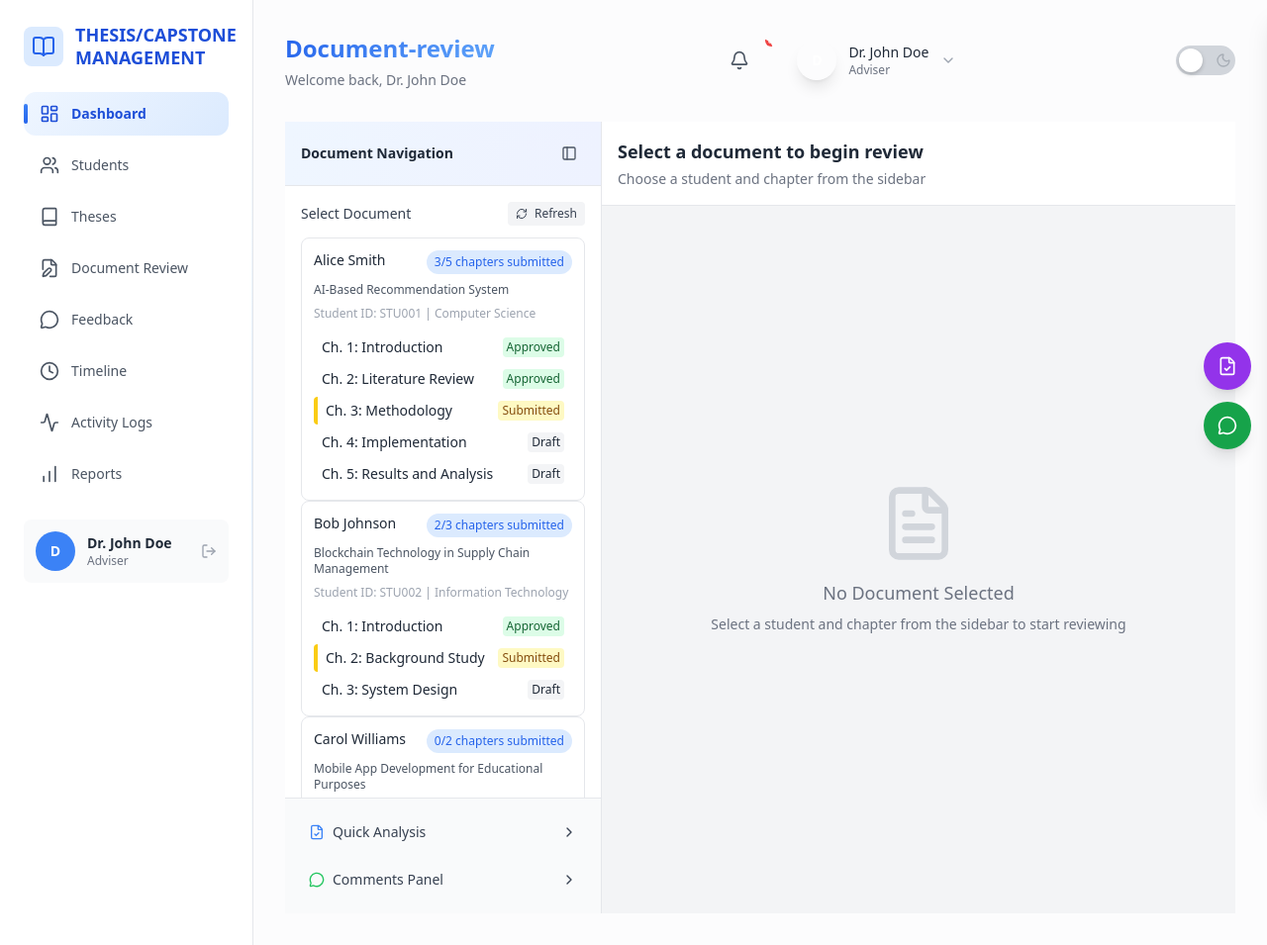
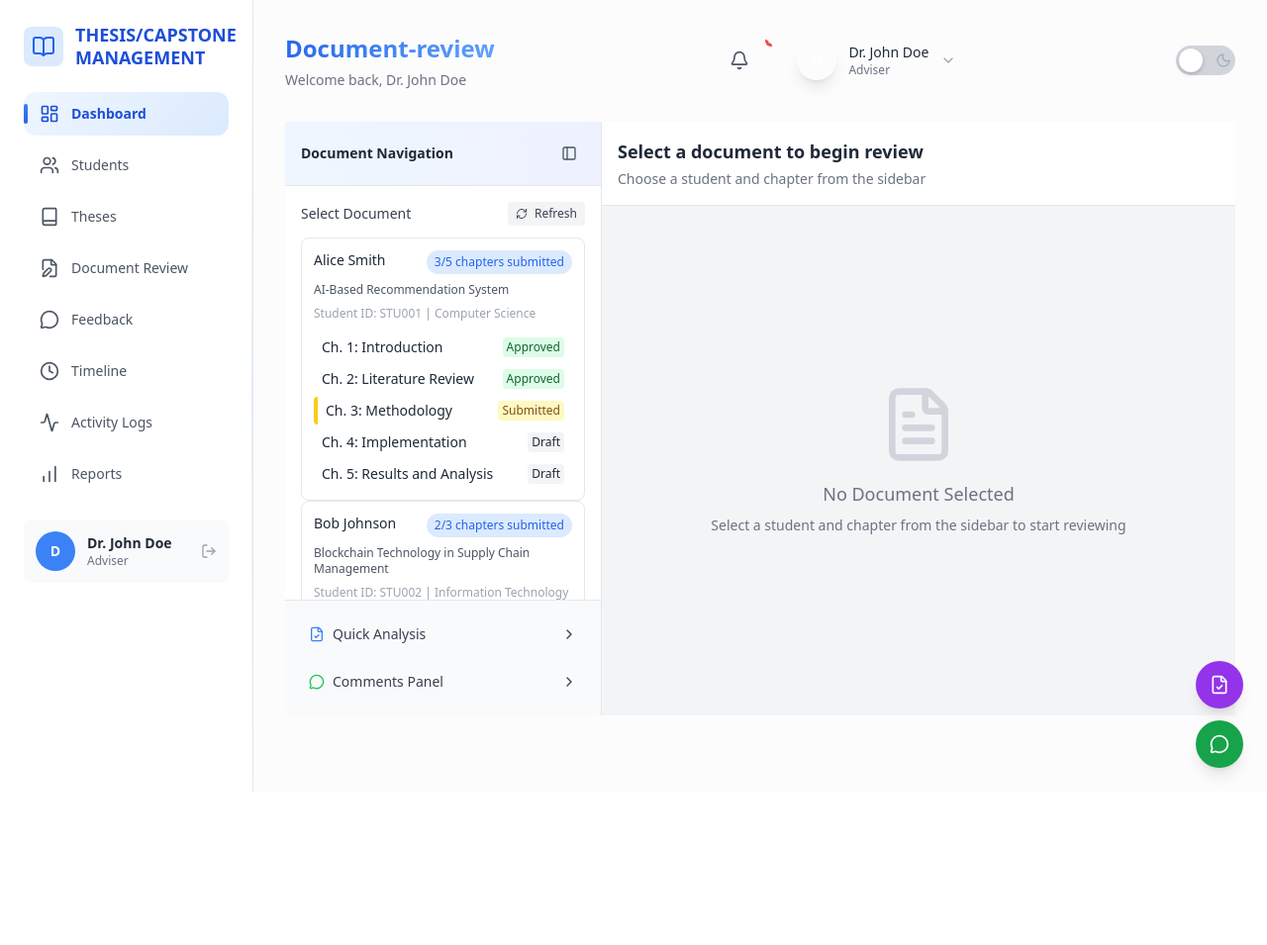
Before and after one commit to Kulaposis/thesis, a PHP site: page /systemFunda.php?tab=document-review in a window 1280 px wide. Shown: the whole page at 99% size. After the commit the page ends 800 px from the top, so only its background shows below. Run offline with PHP 8.4, Linux system fonts and the light colour scheme; a user stored in the database is signed in; data comes from the database, SQL or seed files in the repository; data that the repository does not hold is empty; some libraries are stand-ins or nearby versions.

Commit message:
Implement responsive design for document review interface
Co-authored-by: davelester.aban <davelester.aban@perpetual.edu.ph>

```diff
--- a/systemFunda.php
+++ b/systemFunda.php
@@ -699,9 +768,9 @@ $unassigned_students = $stmt->fetchAll(PDO::FETCH_ASSOC);
 
       <!-- Document Review Tab Content -->
       <div id="document-review-content" class="tab-content hidden">
-        <div class="flex h-screen relative">
+        <div class="flex h-[calc(100vh-200px)] relative overflow-hidden">
           <!-- Collapsible Sidebar -->
-          <div id="document-sidebar" class="w-80 bg-white border-r border-gray-200 flex flex-col transition-all duration-300 ease-in-out">
+          <div id="document-sidebar" class="w-80 min-w-80 bg-white border-r border-gray-200 flex flex-col transition-all duration-300 ease-in-out shrink-0">
             <!-- Sidebar Header -->
             <div class="p-4 border-b border-gray-200 bg-gradient-to-r from-blue-50 to-indigo-50">
               <div class="flex justify-between items-center">
@@ -764,23 +833,28 @@ $unassigned_students = $stmt->fetchAll(PDO::FETCH_ASSOC);
           </div>
 
           <!-- Main Document Viewer -->
-          <div class="flex-1 flex flex-col bg-gray-50">
+          <div class="flex-1 flex flex-col bg-gray-50 min-w-0 overflow-hidden">
             <!-- Enhanced Toolbar -->
-            <div class="bg-white border-b border-gray-200 p-4">
-              <div class="flex justify-between items-center">
-                <div class="flex-1">
-                  <h3 class="font-semibold text-lg text-gray-800" id="document-title">Select a document to begin review</h3>
-                  <p class="text-sm text-gray-500 mt-1" id="document-info">Choose a student and chapter from the sidebar</p>
+            <div class="bg-white border-b border-gray-200 p-4 shrink-0">
+              <div class="flex justify-between items-center flex-wrap gap-4">
+                <!-- Mobile Sidebar Toggle -->
+                <button id="mobile-sidebar-toggle" class="md:hidden p-2 rounded-lg hover:bg-gray-100 transition-colors">
+                  <i data-lucide="menu" class="w-5 h-5"></i>
+                </button>
+
+                <div class="flex-1 min-w-0">
+                  <h3 class="font-semibold text-lg text-gray-800 truncate" id="document-title">Select a document to begin review</h3>
+                  <p class="text-sm text-gray-500 mt-1 truncate" id="document-info">Choose a student and chapter from the sidebar</p>
                 </div>
 
                 <!-- Enhanced Document Tools -->
-                <div class="flex items-center space-x-3" id="document-tools" style="display: none;">
-                  <div class="flex items-center space-x-2 bg-gray-50 p-2 rounded-lg">
-                    <button id="highlight-btn" class="px-4 py-2 bg-yellow-100 text-yellow-800 rounded-lg text-sm hover:bg-yellow-200 transition-colors flex items-center">
-                      <i data-lucide="highlighter" class="w-4 h-4 mr-2"></i>Highlight
+                <div class="flex items-center space-x-3 flex-wrap" id="document-tools" style="display: none;">
+                  <div class="flex items-center space-x-2 bg-gray-50 p-2 rounded-lg flex-wrap gap-2">
+                    <button id="highlight-btn" class="px-3 py-2 bg-yellow-100 text-yellow-800 rounded-lg text-sm hover:bg-yellow-200 transition-colors flex items-center">
+                      <i data-lucide="highlighter" class="w-4 h-4 mr-1"></i><span class="hidden sm:inline">Highlight</span>
                     </button>
-                    <button id="comment-btn" class="px-4 py-2 bg-blue-100 text-blue-800 rounded-lg text-sm hover:bg-blue-200 transition-colors flex items-center">
-                      <i data-lucide="message-circle" class="w-4 h-4 mr-2"></i>Comment
+                    <button id="comment-btn" class="px-3 py-2 bg-blue-100 text-blue-800 rounded-lg text-sm hover:bg-blue-200 transition-colors flex items-center">
+                      <i data-lucide="message-circle" class="w-4 h-4 mr-1"></i><span class="hidden sm:inline">Comment</span>
                     </button>
 
                     <!-- Color Picker -->
@@ -807,12 +881,12 @@ $unassigned_students = $stmt->fetchAll(PDO::FETCH_ASSOC);
                   <div class="h-6 w-px bg-gray-300"></div>
 
                   <!-- Document Actions -->
-                  <div class="flex items-center space-x-2">
-                    <button id="fullscreen-btn" class="px-4 py-2 bg-indigo-100 text-indigo-800 rounded-lg text-sm hover:bg-indigo-200 transition-colors flex items-center" title="Open in Full Screen">
-                      <i data-lucide="maximize" class="w-4 h-4 mr-2"></i>Full Screen
+                  <div class="flex items-center space-x-2 flex-wrap gap-2">
+                    <button id="fullscreen-btn" class="px-3 py-2 bg-indigo-100 text-indigo-800 rounded-lg text-sm hover:bg-indigo-200 transition-colors flex items-center" title="Open in Full Screen">
+                      <i data-lucide="maximize" class="w-4 h-4 mr-1"></i><span class="hidden lg:inline">Full Screen</span>
                     </button>
-                    <a id="download-document-btn" href="#" class="px-4 py-2 bg-green-100 text-green-800 rounded-lg text-sm hover:bg-green-200 transition-colors flex items-center" target="_blank">
-                      <i data-lucide="download" class="w-4 h-4 mr-2"></i>Download
+                    <a id="download-document-btn" href="#" class="px-3 py-2 bg-green-100 text-green-800 rounded-lg text-sm hover:bg-green-200 transition-colors flex items-center" target="_blank">
+                      <i data-lucide="download" class="w-4 h-4 mr-1"></i><span class="hidden lg:inline">Download</span>
                     </a>
                   </div>
                 </div>
@@ -820,10 +894,10 @@ $unassigned_students = $stmt->fetchAll(PDO::FETCH_ASSOC);
             </div>
 
             <!-- Document Viewer Area -->
-            <div class="flex-1 relative bg-gray-100">
-              <div id="adviser-word-document-viewer" class="w-full h-full">
+            <div class="flex-1 relative bg-gray-100 overflow-hidden">
+              <div id="adviser-word-document-viewer" class="w-full h-full overflow-auto">
                 <div class="flex items-center justify-center h-full text-gray-500">
-                  <div class="text-center">
+                  <div class="text-center px-4">
                     <i data-lucide="file-text" class="w-20 h-20 mx-auto mb-4 text-gray-300"></i>
                     <h3 class="text-lg font-medium mb-2">No Document Selected</h3>
                     <p class="text-sm">Select a student and chapter from the sidebar to start reviewing</p>
@@ -832,15 +906,15 @@ $unassigned_students = $stmt->fetchAll(PDO::FETCH_ASSOC);
               </div>
 
               <!-- Fallback document preview for non-Word files -->
-              <div id="document-preview" class="hidden w-full h-full overflow-y-auto p-6">
+              <div id="document-preview" class="hidden w-full h-full overflow-y-auto p-4 md:p-6">
                 <div class="max-w-4xl mx-auto">
-                  <div class="bg-white rounded-lg p-6 mb-6 shadow-sm">
-                    <div class="flex items-center justify-between mb-4">
-                      <div>
-                        <h4 id="file-name" class="text-lg font-medium text-gray-800"></h4>
-                        <p id="file-info" class="text-sm text-gray-500"></p>
-                      </div>
-                      <div>
+                  <div class="bg-white rounded-lg p-4 md:p-6 mb-6 shadow-sm">
+                    <div class="flex flex-col md:flex-row md:items-center justify-between mb-4 gap-4">
+                      <div class="min-w-0">
+                        <h4 id="file-name" class="text-lg font-medium text-gray-800 truncate"></h4>
+                        <p id="file-info" class="text-sm text-gray-500 truncate"></p>
+                      </div>
+                      <div class="shrink-0">
                         <span id="file-type-badge" class="px-3 py-1 text-sm rounded-full"></span>
                       </div>
                     </div>
@@ -851,7 +925,7 @@ $unassigned_students = $stmt->fetchAll(PDO::FETCH_ASSOC);
                   </div>
 
                   <!-- Text content preview for highlighting and commenting -->
-                  <div id="text-content-preview" class="bg-white rounded-lg p-6 shadow-sm">
+                  <div id="text-content-preview" class="bg-white rounded-lg p-4 md:p-6 shadow-sm">
                     <!-- Text content will be loaded here for highlighting -->
                   </div>
                 </div>
@@ -859,19 +933,22 @@ $unassigned_students = $stmt->fetchAll(PDO::FETCH_ASSOC);
             </div>
           </div>
 
-          <!-- Right Panel Container -->
-          <div id="right-panels-container" class="fixed right-0 top-0 h-full z-20 pointer-events-none">
+          <!-- Right Panel Container - Responsive Overlay -->
+          <div id="right-panels-container" class="fixed inset-0 z-20 pointer-events-none" style="display: none;">
+            <!-- Backdrop -->
+            <div class="absolute inset-0 bg-black bg-opacity-25 pointer-events-auto" id="panel-backdrop"></div>
+
             <!-- Tabbed Panel System -->
-            <div id="tabbed-panel" class="w-96 h-full bg-white border-l border-gray-200 shadow-xl transform translate-x-full transition-transform duration-300 ease-in-out pointer-events-auto">
+            <div id="tabbed-panel" class="absolute right-0 top-0 h-full w-full max-w-md bg-white border-l border-gray-200 shadow-xl transform translate-x-full transition-transform duration-300 ease-in-out pointer-events-auto">
               <!-- Panel Tabs -->
-              <div class="flex border-b border-gray-200">
-                <button id="analysis-tab" class="flex-1 px-4 py-3 text-sm font-medium text-gray-600 hover:text-gray-800 hover:bg-gray-50 border-b-2 border-transparent transition-all">
-                  <i data-lucide="file-check" class="w-4 h-4 mr-2 inline"></i>
-                  Analysis
+              <div class="flex border-b border-gray-200 shrink-0">
+                <button id="analysis-tab" class="flex-1 px-3 py-3 text-sm font-medium text-gray-600 hover:text-gray-800 hover:bg-gray-50 border-b-2 border-transparent transition-all">
+                  <i data-lucide="file-check" class="w-4 h-4 mr-1 inline"></i>
+                  <span class="hidden sm:inline">Analysis</span>
                 </button>
-                <button id="comments-tab" class="flex-1 px-4 py-3 text-sm font-medium text-gray-600 hover:text-gray-800 hover:bg-gray-50 border-b-2 border-transparent transition-all">
-                  <i data-lucide="message-circle" class="w-4 h-4 mr-2 inline"></i>
-                  Comments
+                <button id="comments-tab" class="flex-1 px-3 py-3 text-sm font-medium text-gray-600 hover:text-gray-800 hover:bg-gray-50 border-b-2 border-transparent transition-all">
+                  <i data-lucide="message-circle" class="w-4 h-4 mr-1 inline"></i>
+                  <span class="hidden sm:inline">Comments</span>
                 </button>
                 <button id="close-panel" class="px-3 py-3 text-gray-500 hover:text-gray-700 hover:bg-gray-50 transition-colors">
                   <i data-lucide="x" class="w-4 h-4"></i>
@@ -879,17 +956,17 @@ $unassigned_students = $stmt->fetchAll(PDO::FETCH_ASSOC);
               </div>
 
               <!-- Panel Content -->
-              <div class="flex-1 h-full overflow-hidden">
+              <div class="flex-1 overflow-hidden flex flex-col">
                 <!-- Analysis Panel Content -->
-                <div id="analysis-content" class="h-full hidden">
-                  <div class="p-4 bg-gradient-to-r from-purple-50 to-blue-50 border-b border-gray-200">
+                <div id="analysis-content" class="h-full hidden flex flex-col">
+                  <div class="p-4 bg-gradient-to-r from-purple-50 to-blue-50 border-b border-gray-200 shrink-0">
                     <h3 class="font-semibold text-gray-800 flex items-center">
                       <i data-lucide="file-check" class="w-5 h-5 mr-2 text-purple-500"></i>
                       Document Format Analysis
                     </h3>
                     <p class="text-sm text-gray-600 mt-1">AI-powered formatting and structure analysis</p>
                   </div>
-                  <div class="flex-1 overflow-y-auto p-4" style="height: calc(100vh - 140px);">
+                  <div class="flex-1 overflow-y-auto p-4">
                     <div id="format-analysis-content">
                       <div class="text-center py-12 text-gray-500">
                         <i data-lucide="search" class="w-12 h-12 mx-auto mb-3 text-gray-300"></i>
@@ -901,15 +978,15 @@ $unassigned_students = $stmt->fetchAll(PDO::FETCH_ASSOC);
                 </div>
 
                 <!-- Comments Panel Content -->
-                <div id="comments-content" class="h-full hidden">
-                  <div class="p-4 bg-gradient-to-r from-green-50 to-blue-50 border-b border-gray-200">
+                <div id="comments-content" class="h-full hidden flex flex-col">
+                  <div class="p-4 bg-gradient-to-r from-green-50 to-blue-50 border-b border-gray-200 shrink-0">
                     <h3 class="font-semibold text-gray-800 flex items-center">
                       <i data-lucide="message-circle" class="w-5 h-5 mr-2 text-green-500"></i>
                       Comments & Feedback
                     </h3>
                     <p class="text-sm text-gray-600 mt-1">Review and add feedback to the document</p>
                   </div>
-                  <div class="flex-1 overflow-y-auto p-4" style="height: calc(100vh - 200px);">
+                  <div class="flex-1 overflow-y-auto p-4">
                     <div id="comments-list" class="space-y-3 mb-4">
                       <div class="text-center py-12 text-gray-500">
                         <i data-lucide="message-circle" class="w-12 h-12 mx-auto mb-3 text-gray-300"></i>
@@ -920,11 +997,11 @@ $unassigned_students = $stmt->fetchAll(PDO::FETCH_ASSOC);
                   </div>
 
                   <!-- Fixed Quick Comment Form -->
-                  <div class="border-t border-gray-200 p-4 bg-gray-50">
+                  <div class="border-t border-gray-200 p-4 bg-gray-50 shrink-0">
                     <h4 class="font-medium text-sm mb-3 text-gray-700">Add Quick Comment</h4>
                     <div class="space-y-3">
                       <textarea id="quick-comment-text" class="w-full border border-gray-300 rounded-lg p-3 text-sm focus:ring-2 focus:ring-blue-500 focus:border-blue-500 resize-none" rows="3" placeholder="Type your general feedback here..."></textarea>
-                      <div class="flex justify-between items-center">
+                      <div class="flex flex-col sm:flex-row justify-between items-start sm:items-center gap-2">
                         <div class="text-xs text-gray-500">
                           <i data-lucide="info" class="w-3 h-3 inline mr-1"></i>
                           For specific feedback, click on document text
@@ -940,15 +1017,16 @@ $unassigned_students = $stmt->fetchAll(PDO::FETCH_ASSOC);
               </div>
             </div>
 
+          </div>
+
           <!-- Quick Access Floating Buttons -->
-            <div id="panel-triggers" class="absolute right-4 top-1/2 transform -translate-y-1/2 space-y-3 pointer-events-auto">
+          <div id="panel-triggers" class="fixed bottom-6 right-6 space-y-3 z-30">
             <button id="trigger-analysis" class="w-12 h-12 bg-purple-600 text-white rounded-full shadow-lg hover:bg-purple-700 transition-all duration-200 hover:scale-110 flex items-center justify-center" title="Format Analysis">
               <i data-lucide="file-check" class="w-5 h-5"></i>
             </button>
             <button id="trigger-comments" class="w-12 h-12 bg-green-600 text-white rounded-full shadow-lg hover:bg-green-700 transition-all duration-200 hover:scale-110 flex items-center justify-center" title="Comments & Feedback">
               <i data-lucide="message-circle" class="w-5 h-5"></i>
             </button>
-            </div>
           </div>
         </div>
 
@@ -3747,13 +3825,21 @@ $unassigned_students = $stmt->fetchAll(PDO::FETCH_ASSOC);
         sidebarToggle.addEventListener('click', function() {
           sidebarCollapsed = !sidebarCollapsed;
           if (sidebarCollapsed) {
+            // On mobile, hide sidebar completely; on desktop, collapse to icon only
+            if (window.innerWidth <= 768) {
+              sidebar.style.display = 'none';
+            } else {
               sidebar.style.width = '60px';
+              sidebar.style.minWidth = '60px';
               const content = sidebar.querySelector('.flex-1');
               const quickView = sidebar.querySelector('.border-t');
               if (content) content.style.display = 'none';
               if (quickView) quickView.style.display = 'none';
+            }
           } else {
+            sidebar.style.display = 'flex';
             sidebar.style.width = '320px';
+            sidebar.style.minWidth = '320px';
             const content = sidebar.querySelector('.flex-1');
             const quickView = sidebar.querySelector('.border-t');
             if (content) content.style.display = 'block';
@@ -3779,8 +3865,13 @@ $unassigned_students = $stmt->fetchAll(PDO::FETCH_ASSOC);
       let currentActiveTab = null;
 
       function openPanel(tabType) {
-        // Show the panel
+        const panelContainer = document.getElementById('right-panels-container');
+
+        // Show the panel container and backdrop
+        panelContainer.style.display = 'block';
+        setTimeout(() => {
           tabbedPanel.classList.remove('translate-x-full');
+        }, 10);
 
         // Reset all tabs
         analysisTab.classList.remove('border-blue-500', 'text-blue-600', 'bg-blue-50');
@@ -3800,13 +3891,27 @@ $unassigned_students = $stmt->fetchAll(PDO::FETCH_ASSOC);
           currentActiveTab = 'comments';
           if (commentsChevron) commentsChevron.classList.add('rotate-90');
         }
+
+        // Prevent body scroll on mobile
+        document.body.style.overflow = 'hidden';
       }
 
       function closeTabPanel() {
+        const panelContainer = document.getElementById('right-panels-container');
+
         tabbedPanel.classList.add('translate-x-full');
+
+        // Hide the panel container after animation
+        setTimeout(() => {
+          panelContainer.style.display = 'none';
+        }, 300);
+
         currentActiveTab = null;
         if (analysisChevron) analysisChevron.classList.remove('rotate-90');
         if (commentsChevron) commentsChevron.classList.remove('rotate-90');
+
+        // Restore body scroll
+        document.body.style.overflow = '';
       }
 
       // Floating button triggers
@@ -3851,6 +3956,31 @@ $unassigned_students = $stmt->fetchAll(PDO::FETCH_ASSOC);
       if (closePanel) {
         closePanel.addEventListener('click', closeTabPanel);
       }
+
+      // Close panel when clicking backdrop
+      const panelBackdrop = document.getElementById('panel-backdrop');
+      if (panelBackdrop) {
+        panelBackdrop.addEventListener('click', closeTabPanel);
+      }
+
+      // Mobile sidebar toggle
+      const mobileSidebarToggle = document.getElementById('mobile-sidebar-toggle');
+      if (mobileSidebarToggle) {
+        mobileSidebarToggle.addEventListener('click', function() {
+          sidebar.classList.toggle('sidebar-open');
+          document.body.classList.toggle('sidebar-mobile-open');
+        });
+      }
+
+      // Close mobile sidebar when clicking outside
+      document.addEventListener('click', function(e) {
+        if (window.innerWidth <= 768) {
+          if (!sidebar.contains(e.target) && !mobileSidebarToggle.contains(e.target)) {
+            sidebar.classList.remove('sidebar-open');
+            document.body.classList.remove('sidebar-mobile-open');
+          }
+        }
+      });
 
       // Fullscreen functionality
       const fullscreenBtn = document.getElementById('fullscreen-btn');
```
Also changed, not shown: other parts of systemFunda.php (+69 -0 lines). Lines whose indentation alone changed are shown as unchanged.
